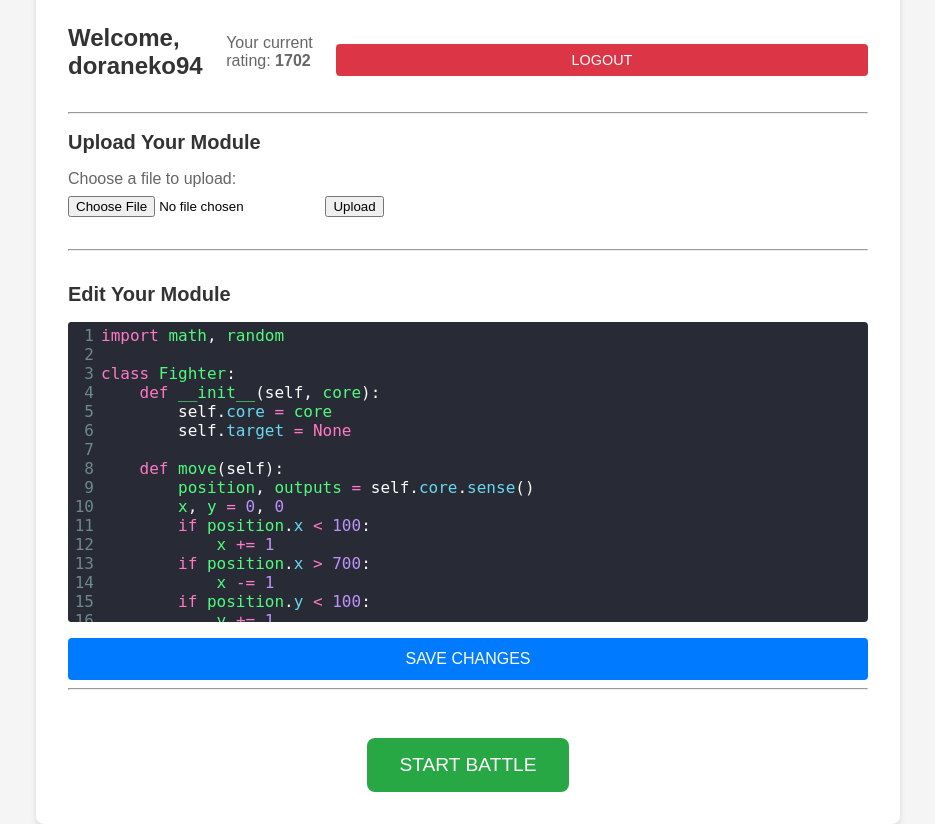
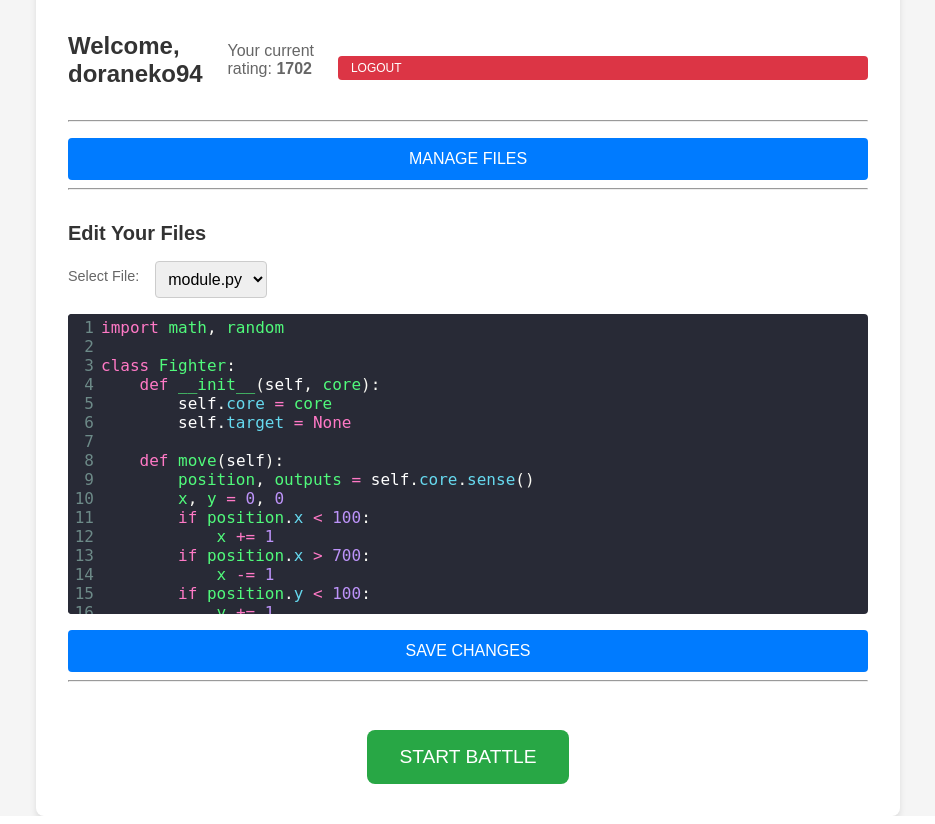
Before and after one commit to doraneko94/ace, a Flask app: page /home in a window 1280 px wide. Shown: the whole page, without its empty margins (172-1107 px from the left). Run offline with Flask 3, Linux system fonts and the light colour scheme; a user stored in the database is signed in.

Commit message:
need refact

```diff
--- a/app/routes.py
+++ b/app/routes.py
@@ -36,6 +36,7 @@ def logout():
 @main.route('/home', methods=['GET', 'POST'])
 @login_required
 def home():
+    """
     if request.method == 'POST':
         if 'file' not in request.files:
             flash("No file part.")
@@ -53,29 +54,91 @@ def home():
         else:
             flash('Invalid file type. Only .py files are allowed.')
         return redirect(url_for('main.home'))
+    """
 
     user_folder = os.path.join("user_files", current_user.username)
-    module_path = os.path.join(user_folder, "module.py")
-    module_content = ""
-    if os.path.exists(module_path):
-        with open(module_path, "r") as f:
-            module_content = f.read()
+    os.makedirs(user_folder, exist_ok=True)
+    user_files = [f for f in os.listdir(user_folder) if f.endswith(".py")]
 
-    return render_template('home.html', module_content=module_content)  # ホーム画面
+    selected_file = request.args.get("file", "module.py")
+    selected_file_path = os.path.join(user_folder, selected_file)
+    initial_file_content = ""
+    if os.path.exists(selected_file_path):
+        with open(selected_file_path, "r") as f:
+            initial_file_content = f.read()
 
-@main.route("/update-module", methods=["POST"])
+    return render_template('home.html', user_files=user_files, initial_file_content=initial_file_content)  # ホーム画面
+
+@main.route("/update-file", methods=["POST"])
 @login_required
 def update_module():
+    data = request.form
+    file_name = data.get("file_selector", "module.py")
+    content = data.get("editor", "")
+
+    user_folder = os.path.join("user_files", current_user.username)
+    file_path = os.path.join(user_folder, file_name)
+    with open(file_path, "w") as f:
+        f.write(content)
+
+    flash("File saved successfully.")
+    return redirect(url_for("home"))
+
+@main.route("/file-manager", methods=["GET"])
+@login_required
+def file_manager():
     user_folder = os.path.join("user_files", current_user.username)
     os.makedirs(user_folder, exist_ok=True)
-    module_path = os.path.join(user_folder, "module.py")
-    module_content = request.form["editor"]
+    files = []
+    for file_name in os.listdir(user_folder):
+        file_path = os.path.join(user_folder, file_name)
+        if os.path.isfile(file_path):
+            size = os.path.getsize(file_path) / 1024
+            files.append({"name": file_name, "size": round(size, 2)})
 
-    with open(module_path, "w") as f:
-        f.write(module_content)
+    return render_template("file_manager.html", files=files)
+@main.route("/upload-file", methods=["POST"])
+@login_required
+def upload_file():
+    file = request.files.get("file")
+    if file and file.filename.endswith(".py"):
+        user_folder = os.path.join('user_files', current_user.username)
+        os.makedirs(user_folder, exist_ok=True)
 
-    flash("Module updated successfully.")
-    return redirect(url_for("main.home"))
+        # フォルダ内の総容量を計算
+        total_size = sum(os.path.getsize(os.path.join(user_folder, f)) for f in os.listdir(user_folder))
+        if total_size + len(file.read()) > 5 * 1024 * 1024:  # 5MB制限
+            flash('Total folder size exceeds 5MB. Upload failed.', 'error')
+            return redirect(url_for('file_manager'))
+
+        file.seek(0)  # ファイルポインタを先頭に戻す
+        file.save(os.path.join(user_folder, secure_filename(file.filename)))
+        flash('File uploaded successfully.')
+    else:
+        flash('Only .py files are allowed.', 'error')
+    return redirect(url_for('file_manager'))
+
+# ファイル削除処理
+@main.route('/delete-file', methods=['POST'])
+@login_required
+def delete_file():
+    file_name = request.form.get('file_name')
+    user_folder = os.path.join('user_files', current_user.username)
+    file_path = os.path.join(user_folder, file_name)
+
+    if os.path.exists(file_path):
+        os.remove(file_path)
+        flash('File deleted successfully.')
+    else:
+        flash('File not found.', 'error')
+    return redirect(url_for('file_manager'))
+
+# ファイル編集処理（ファイル管理からホームへ遷移）
+@main.route('/edit-file', methods=['POST'])
+@login_required
+def edit_file():
+    file_name = request.form.get('file_name')
+    return redirect(url_for('home', file=file_name))
 
 @main.route('/battle', methods=['GET'])
 @login_required
--- a/app/static/styles.css
+++ b/app/static/styles.css
@@ -261,10 +261,9 @@ h2 {
 .btn-logout {
     background-color: #dc3545;
     color: #ffffff;
-    text-align: center;
     text-decoration: none;
-    padding: 0.5rem 1rem;
-    font-size: 0.9rem;
+    padding: 0.3rem 0.8rem;
+    font-size: 0.75rem;
     border-radius: 4px;
     cursor: pointer;
     transition: background-color 0.3s;
@@ -306,3 +305,24 @@ h2 {
     border-radius: 4px;
     font-size: 1rem;
 }
+
+/* ファイル選択セクション */
+.editor-header {
+    display: flex;
+    justify-content: flex-start;
+    align-items: center;
+    margin-bottom: 1rem;
+}
+
+.editor-header label {
+    margin-right: 1rem;
+    font-size: 0.9rem;
+    color: #666666;
+}
+
+#file-selector {
+    padding: 0.5rem;
+    font-size: 1rem;
+    border: 1px solid #ccc;
+    border-radius: 4px;
+}
--- a/app/templates/home.html
+++ b/app/templates/home.html
@@ -18,22 +18,27 @@
 
         <hr>
 
-        <div class="upload-section">
-            <h2>Upload Your Module</h2>
-            <form method="POST" enctype="multipart/form-data">
-                <label for="file">Choose a file to upload:</label>
-                <input type="file" id="file" name="file" accept=".py" required>
-                <button type="submit">Upload</button>
+        <div class="file-management-section">
+            <form method="GET" action="/file-manager">
+                <button type="submit" class="btn btn-file-management">Manage Files</button>
             </form>
         </div>
 
         <hr>
 
         <div class="editor-section">
-            <h2>Edit Your Module</h2>
-            <form method="POST" action="/update-module">
-                <textarea id="editor" name="editor" rows="20" required>{{ module_content }}</textarea>
-                <button type="submit" class="btn">Save Changes</button>
+            <h2>Edit Your Files</h2>
+            <div class="editor-header">
+                <label for="file-selector">Select File:</label>
+                <select id="file-selector">
+                    {% for file in user_files %}
+                        <option value="{{ file }}" {% if file == "module.py" %}selected{% endif %}>{{ file }}</option>
+                    {% endfor %}
+                </select>
+            </div>
+            <form method="POST" action="/update-file" id="editor-form">
+                <textarea id="editor" name="editor" rows="20" required>{{ initial_file_content }}</textarea>
+                <button type="submit" class="btn btn-save">Save Changes</button>
             </form>
         </div>
 
@@ -50,6 +55,9 @@
     <script src="https://cdnjs.cloudflare.com/ajax/libs/codemirror/5.65.9/codemirror.min.js"></script>
     <script src="https://cdnjs.cloudflare.com/ajax/libs/codemirror/5.65.9/mode/python/python.min.js"></script>
     <script>
+        const editorElement = document.getElementById('editor');
+        const fileSelector = document.getElementById('file-selector');
+        const editorForm = document.getElementById('editor-form');
         // CodeMirror Initialization
         const editor = CodeMirror.fromTextArea(document.getElementById('editor'), {
             lineNumbers: true,
@@ -58,6 +66,52 @@
             indentUnit: 4,
             tabSize: 4
         });
+
+        let currentFile = fileSelector.value;
+        let isModified = false;
+
+        // エディタの変更検知
+        editor.on('change', () => {
+            isModified = true;
+        });
+
+        // ファイル選択の変更処理
+        fileSelector.addEventListener('change', (event) => {
+            const newFile = event.target.value;
+            if (isModified) {
+                const confirmChange = confirm('変更内容は保存されません。変更を破棄しますか？');
+                if (!confirmChange) {
+                    fileSelector.value = currentFile; // 元の選択に戻す
+                    return;
+                }
+            }
+            // ファイルを切り替える
+            fetch(`/get-file-content?file=${newFile}`)
+                .then(response => response.json())
+                .then(data => {
+                    editor.setValue(data.content);
+                    isModified = false;
+                    currentFile = newFile;
+                })
+                .catch(error => console.error('Error fetching file content:', error));
+        });
+
+        // 保存ボタンの処理
+        editorForm.addEventListener('submit', (event) => {
+            event.preventDefault();
+            const content = editor.getValue();
+            fetch('/update-file', {
+                method: 'POST',
+                headers: { 'Content-Type': 'application/json' },
+                body: JSON.stringify({ file: currentFile, content })
+            })
+            .then(response => response.json())
+            .then(data => {
+                alert('File saved successfully.');
+                isModified = false;
+            })
+            .catch(error => console.error('Error saving file:', error));
+        });
     </script>
 </body>
 </html>
```
Also changed, not shown: app/templates/file_manager.html (added, +57 -0 lines), test.py (deleted, +0 -20 lines).
